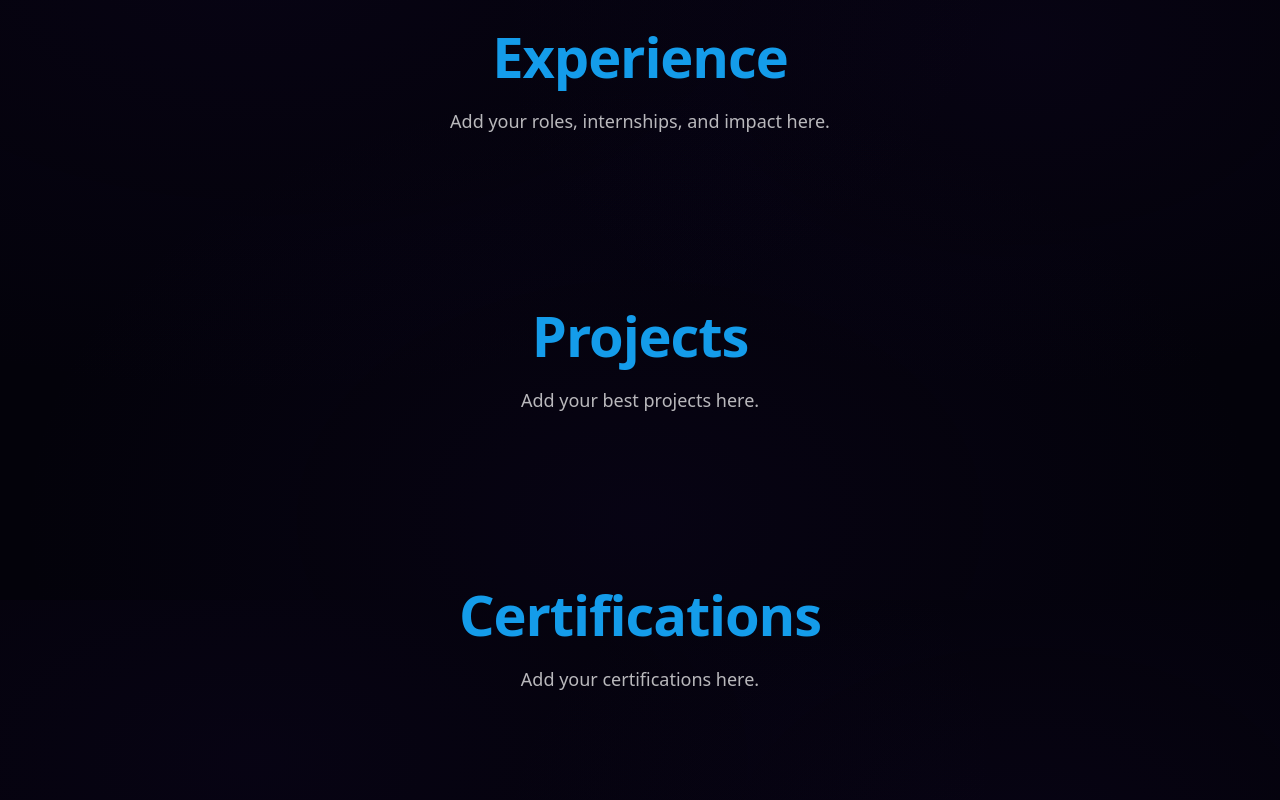
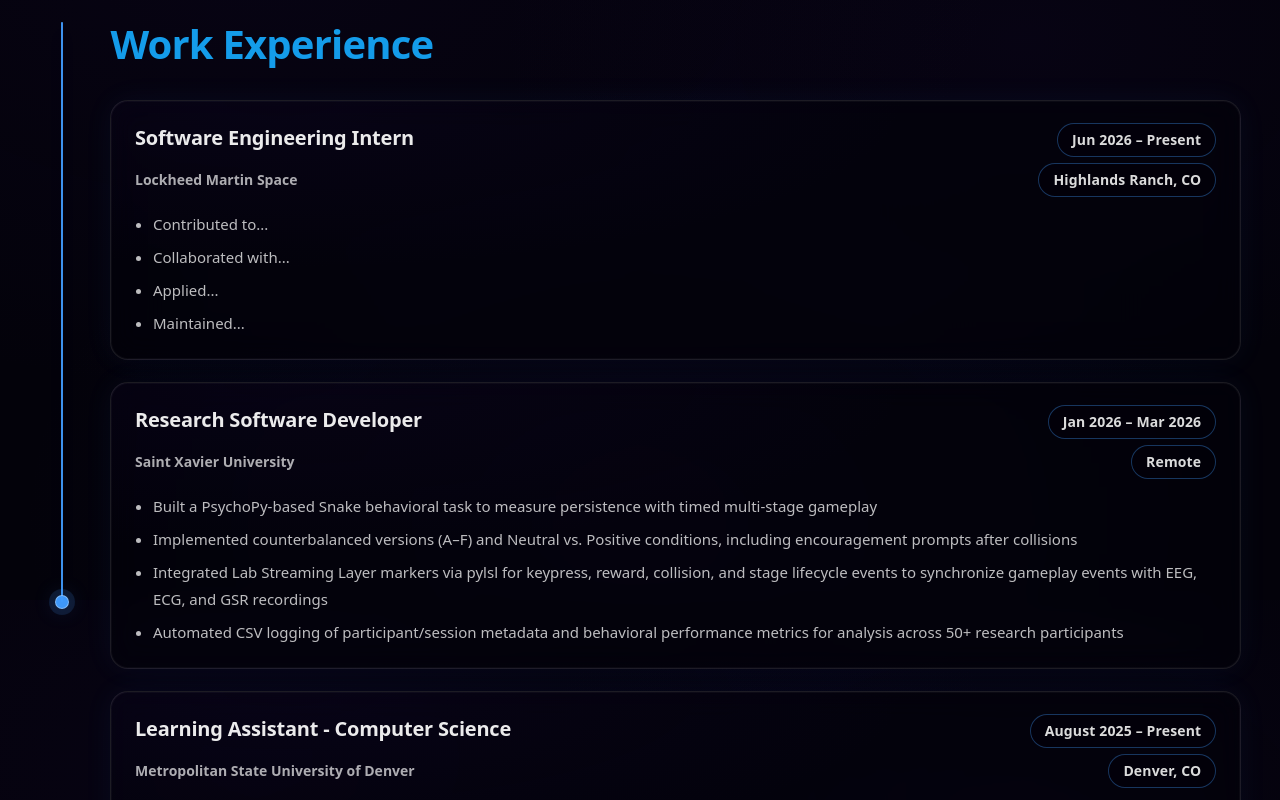
Before and after one commit to sayuj0/portfolio, a React (Vite) app: page / in a window 1280 px wide. Shown: the part 1800-2600 px from the top of the page. Built offline with nearby package versions, Linux system fonts and the light colour scheme.

Commit message:
Experience

```diff
--- a/src/sections/ExperienceSection.jsx
+++ b/src/sections/ExperienceSection.jsx
@@ -1,11 +1,128 @@
+import { useEffect, useRef } from "react";
+
 function ExperienceSection() {
+  const experiences = [
+    {
+      role: "Software Engineering Intern",
+      dates: "Jun 2026 – Present",
+      organization: "Lockheed Martin Space",
+      location: "Highlands Ranch, CO",
+      bullets: [
+        "Contributed to...",
+        "Collaborated with...",
+        "Applied...",
+        "Maintained...",
+      ],
+    },
+    {
+      role: "Research Software Developer",
+      dates: "Jan 2026 – Mar 2026",
+      organization: "Saint Xavier University",
+      location: "Remote",
+      bullets: [
+        "Built a PsychoPy-based Snake behavioral task to measure persistence with timed multi-stage gameplay",
+        "Implemented counterbalanced versions (A–F) and Neutral vs. Positive conditions, including encouragement prompts after collisions",
+        "Integrated Lab Streaming Layer markers via pylsl for keypress, reward, collision, and stage lifecycle events to synchronize gameplay events with EEG, ECG, and GSR recordings",
+        "Automated CSV logging of participant/session metadata and behavioral performance metrics for analysis across 50+ research participants",
+      ],
+    },
+    {
+      role: "Learning Assistant - Computer Science",
+      dates: "August 2025 – Present",
+      organization: "Metropolitan State University of Denver",
+      location: "Denver, CO",
+      bullets: [
+        "Led technical workshops for 200+ students on Git, CLI, unit testing, automation, and Docker to help students apply industry-relevant tools through hands-on programming.",
+        "Assist 60+ students in a programming course covering Java, OOP, data structures, recursion, and algorithm design",
+        "Guide students in debugging code, clarifying concepts, and reinforcing best practices for code organization, documentation, version control, and testing",
+      ],
+    },
+  ];
+
+  const sectionRef = useRef(null);
+  const timelineRef = useRef(null);
+
+  useEffect(() => {
+    const sectionEl = sectionRef.current;
+    const timelineEl = timelineRef.current;
+    if (!sectionEl || !timelineEl) return;
+
+    let rafId = 0;
+
+    const update = () => {
+      rafId = 0;
+
+      const rect = sectionEl.getBoundingClientRect();
+      const viewportH = window.innerHeight || 1;
+
+      const startPoint = viewportH * 0.2;
+      const endPoint = viewportH * 0.8;
+      const scrollable = rect.height - (endPoint - startPoint);
+      const rawProgress = scrollable <= 0 ? 1 : (startPoint - rect.top) / scrollable;
+      const progress = Math.max(0, Math.min(1, rawProgress));
+
+      timelineEl.style.setProperty("--experience-progress", progress.toFixed(4));
+    };
+
+    const scheduleUpdate = () => {
+      if (rafId) return;
+      rafId = window.requestAnimationFrame(update);
+    };
+
+    update();
+    window.addEventListener("scroll", scheduleUpdate, { passive: true });
+    window.addEventListener("resize", scheduleUpdate);
+
+    return () => {
+      if (rafId) window.cancelAnimationFrame(rafId);
+      window.removeEventListener("scroll", scheduleUpdate);
+      window.removeEventListener("resize", scheduleUpdate);
+    };
+  }, []);
+
   return (
-    <section id="experience" className="contentSection">
-      <div className="contentSection__inner">
-        <h2 className="contentSection__title">Experience</h2>
-        <p className="contentSection__text">
-          Add your roles, internships, and impact here.
-        </p>
+    <section id="experience" className="contentSection experienceSection">
+      <div className="contentSection__inner experienceSection__inner" ref={sectionRef}>
+        <div className="experienceTimeline" ref={timelineRef} aria-hidden="true">
+          <div className="experienceTimeline__line">
+            <div className="experienceTimeline__fill" />
+            <div className="experienceTimeline__dot" />
+          </div>
+        </div>
+
+        <div className="experienceSection__content">
+          <h2 className="contentSection__title">Work Experience</h2>
+          <div className="experienceList" role="list">
+            {experiences.map((experience) => (
+              <article
+                className="experienceCard"
+                role="listitem"
+                key={`${experience.role}-${experience.organization}-${experience.dates}`}
+              >
+                <header className="experienceCard__header">
+                  <div className="experienceCard__row">
+                    <h3 className="experienceCard__role">{experience.role}</h3>
+                    <div className="experienceCard__meta" aria-label="Role dates and location">
+                      <span className="skillChip experienceBadge">{experience.dates}</span>
+                    </div>
+                  </div>
+                  <div className="experienceCard__row experienceCard__row--muted">
+                    <p className="experienceCard__org">{experience.organization}</p>
+                    <div className="experienceCard__meta" aria-label="Location">
+                      <span className="skillChip experienceBadge">{experience.location}</span>
+                    </div>
+                  </div>
+                </header>
+
+                <ul className="experienceCard__bullets">
+                  {experience.bullets.map((bullet) => (
+                    <li key={bullet}>{bullet}</li>
+                  ))}
+                </ul>
+              </article>
+            ))}
+          </div>
+        </div>
       </div>
     </section>
   );
--- a/src/styles/sections.css
+++ b/src/styles/sections.css
@@ -37,11 +37,7 @@
     0 0 30px rgba(var(--glow-light-rgb), 0.06);
   padding: 26px 28px;
   width: 100%;
-  transition:
-    transform 180ms ease,
-    border-color 220ms ease,
-    box-shadow 320ms ease,
-    filter 320ms ease;
+  transition: none;
   will-change: transform, box-shadow;
 }
 
@@ -51,7 +47,7 @@
   inset: -2px;
   pointer-events: none;
   opacity: 0;
-  transition: opacity 320ms ease, transform 520ms ease;
+  transition: none;
   transform: scale(0.98);
   background:
     radial-gradient(
@@ -186,6 +182,239 @@
   max-width: 720px;
 }
 
+#experience .contentSection__inner {
+  padding: 80px var(--page-pad) 160px;
+  max-width: var(--page-max);
+  align-items: stretch;
+}
+
+#experience .contentSection__title,
+#projects .contentSection__title,
+#certifications .contentSection__title {
+  font-size: 40px;
+}
+
+.experienceSection__inner {
+  display: grid;
+  grid-template-columns: 48px 1fr;
+  gap: 24px;
+  align-items: start;
+  text-align: left;
+}
+
+.experienceSection__content {
+  width: 100%;
+}
+
+.experienceList {
+  margin-top: 34px;
+  width: 100%;
+  display: grid;
+  gap: 22px;
+}
+
+.experienceCard {
+  position: relative;
+  overflow: hidden;
+  border-radius: 18px;
+  border: 1px solid rgba(255, 255, 255, 0.10);
+  background:
+    radial-gradient(900px 240px at 15% 0%, rgba(37, 12, 94, 0.11), transparent 70%),
+    rgba(3, 2, 10, 0.55);
+  backdrop-filter: blur(14px);
+  -webkit-backdrop-filter: blur(14px);
+  box-shadow:
+    inset 0 0 0 1px rgba(255, 255, 255, 0.03),
+    0 0 30px rgba(var(--glow-light-rgb), 0.06);
+  padding: 22px 24px;
+  transition: none;
+  will-change: transform, box-shadow;
+}
+
+.experienceCard::before {
+  content: "";
+  position: absolute;
+  inset: -2px;
+  pointer-events: none;
+  opacity: 0;
+  transition: none;
+  transform: scale(0.98);
+  background:
+    radial-gradient(
+      500px 260px at 18% 12%,
+      rgba(var(--glow-light-rgb), 0.14),
+      transparent 60%
+    );
+}
+
+.experienceCard:hover,
+.experienceCard:focus-within {
+  transform: translateY(-3px);
+  border-color: rgba(var(--glow-light-rgb), 0.28);
+  box-shadow:
+    inset 0 0 0 1px rgba(255, 255, 255, 0.04),
+    0 0 0 1px rgba(var(--glow-light-rgb), 0.18),
+    0 0 40px rgba(var(--glow-light-rgb), 0.14);
+  filter: saturate(1.08);
+}
+
+.experienceCard:hover::before,
+.experienceCard:focus-within::before {
+  opacity: 1;
+  transform: scale(1);
+}
+
+.experienceCard__header {
+  display: grid;
+  gap: 6px;
+}
+
+.experienceCard__row {
+  display: flex;
+  align-items: baseline;
+  justify-content: space-between;
+  gap: 16px;
+}
+
+.experienceCard__row--muted {
+  align-items: center;
+}
+
+.experienceCard__meta {
+  display: flex;
+  align-items: center;
+  justify-content: flex-end;
+  gap: 10px;
+  flex-wrap: wrap;
+}
+
+.experienceBadge {
+  white-space: nowrap;
+}
+
+.experienceCard__role {
+  margin: 0;
+  color: rgba(255, 255, 255, 0.92);
+  font: 700 20px/1.25 system-ui, -apple-system, Segoe UI, Roboto, Arial, sans-serif;
+  letter-spacing: -0.01em;
+}
+
+.experienceCard__row--muted {
+  color: rgba(255, 255, 255, 0.68);
+}
+
+.experienceCard__org {
+  margin: 0;
+  font: 600 14px/1.4 system-ui, -apple-system, Segoe UI, Roboto, Arial, sans-serif;
+}
+
+.experienceCard__bullets {
+  margin: 14px 0 0;
+  padding-left: 18px;
+  color: rgba(255, 255, 255, 0.74);
+  font: 500 15px/1.8 system-ui, -apple-system, Segoe UI, Roboto, Arial, sans-serif;
+}
+
+.experienceCard__bullets li + li {
+  margin-top: 6px;
+}
+
+.experienceTimeline {
+  position: sticky;
+  top: 120px;
+  height: calc(100vh - 220px);
+  display: flex;
+  justify-content: center;
+  align-self: start;
+}
+
+.experienceTimeline__line {
+  position: relative;
+  width: 2px;
+  height: 100%;
+  border-radius: 999px;
+  background: rgba(255, 255, 255, 0.14);
+  box-shadow: 0 0 24px rgba(var(--glow-light-rgb), 0.08);
+}
+
+.experienceTimeline__fill {
+  position: absolute;
+  left: 0;
+  top: 0;
+  width: 100%;
+  height: 100%;
+  border-radius: inherit;
+  background: rgba(var(--glow-light-rgb), 0.92);
+  transform-origin: top;
+  transform: scaleY(var(--experience-progress, 0));
+  transition: transform 120ms ease;
+}
+
+.experienceTimeline__dot {
+  position: absolute;
+  left: 50%;
+  top: calc(var(--experience-progress, 0) * 100%);
+  width: 14px;
+  height: 14px;
+  border-radius: 999px;
+  transform: translate(-50%, -50%);
+  background: rgba(var(--glow-light-rgb), 0.98);
+  border: 1px solid rgba(255, 255, 255, 0.35);
+  box-shadow:
+    0 0 0 6px rgba(var(--glow-light-rgb), 0.14),
+    0 0 22px rgba(var(--glow-light-rgb), 0.28);
+  transition: top 120ms ease;
+}
+
+@media (prefers-reduced-motion: reduce) {
+  .experienceTimeline__fill,
+  .experienceTimeline__dot {
+    transition: none;
+  }
+
+  .experienceCard {
+    transition: border-color 220ms ease, box-shadow 320ms ease, filter 320ms ease;
+  }
+
+  .experienceCard:hover,
+  .experienceCard:focus-within {
+    transform: none;
+  }
+
+  .experienceCard::before {
+    transition: opacity 320ms ease;
+    transform: none;
+  }
+}
+
+@media (max-width: 720px) {
+  .experienceSection__inner {
+    grid-template-columns: 1fr;
+    text-align: center;
+  }
+
+  .experienceCard {
+    text-align: left;
+  }
+
+  .experienceCard__row {
+    flex-direction: column;
+    align-items: flex-start;
+  }
+
+  .experienceCard__meta {
+    justify-content: flex-start;
+  }
+
+  .experienceBadge {
+    white-space: normal;
+  }
+
+  .experienceTimeline {
+    display: none;
+  }
+}
+
 .aboutSection__title {
   margin: 0;
   color: #fff;
```
